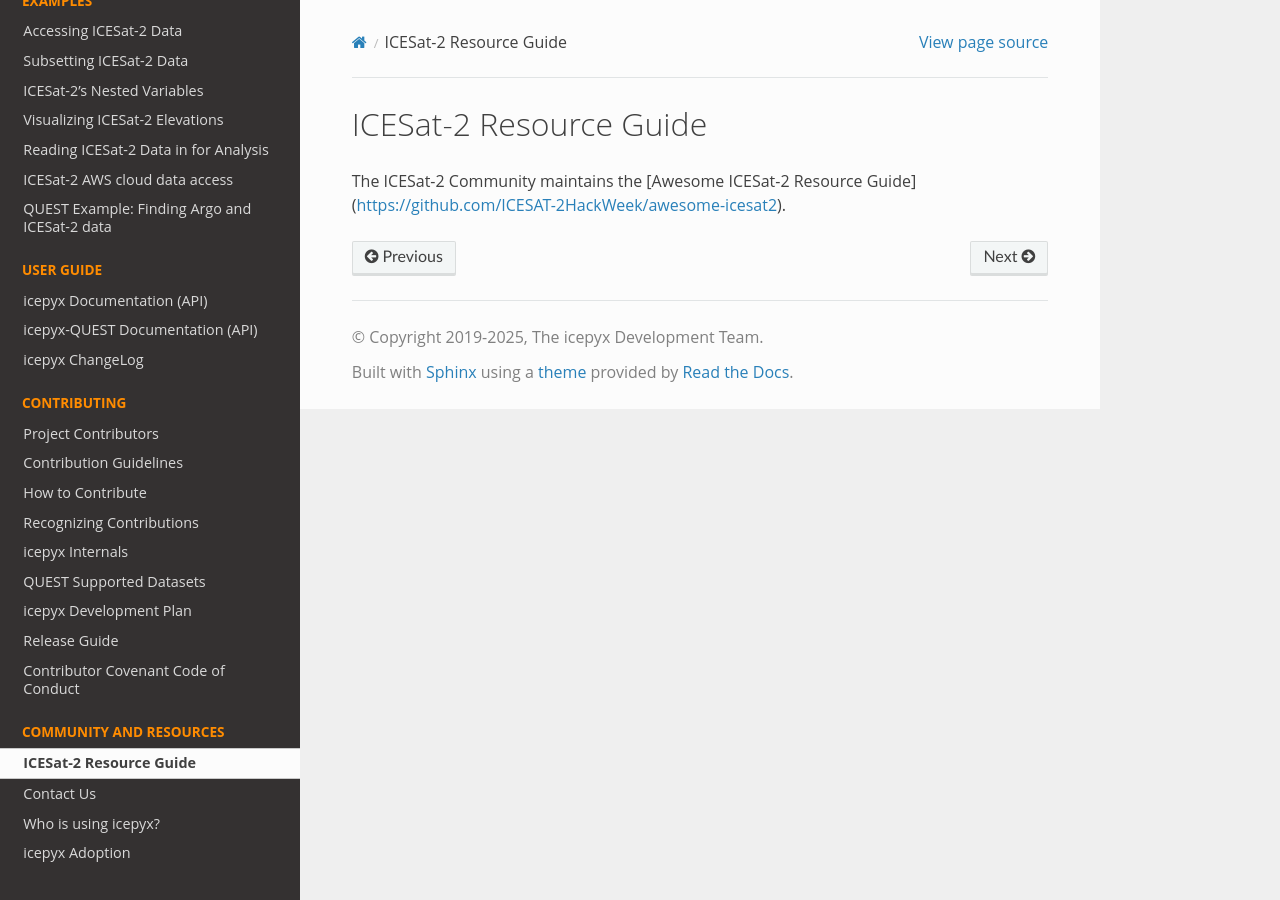
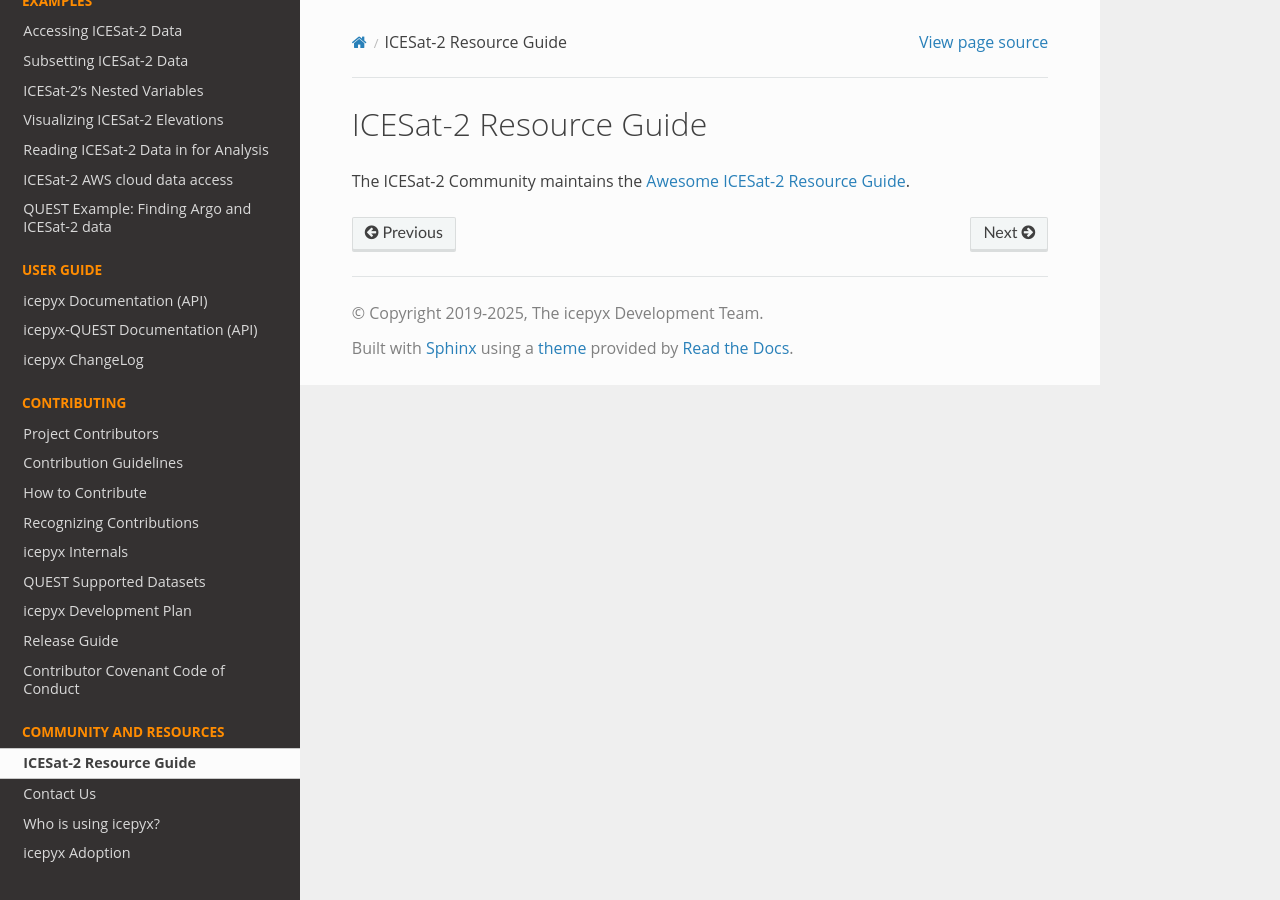
Before and after one commit to icesat2py/icepyx, a Sphinx documentation site: the page built from doc/source/community/resources.rst, in a window 1280 px wide. Built offline with Sphinx 7.4.7 and the Read the Docs theme 3.1.0, drawn with Linux system fonts in a browser that asks for light colours; the version number could not be read and is left out.

Commit message:
fix link syntax to rst

```diff
--- a/doc/source/community/resources.rst
+++ b/doc/source/community/resources.rst
@@ -3,4 +3,4 @@
 ICESat-2 Resource Guide
 =======================
 
-The ICESat-2 Community maintains the [Awesome ICESat-2 Resource Guide](https://github.com/ICESAT-2HackWeek/awesome-icesat2).
+The ICESat-2 Community maintains the `Awesome ICESat-2 Resource Guide <https://github.com/ICESAT-2HackWeek/awesome-icesat2>`_.
```
